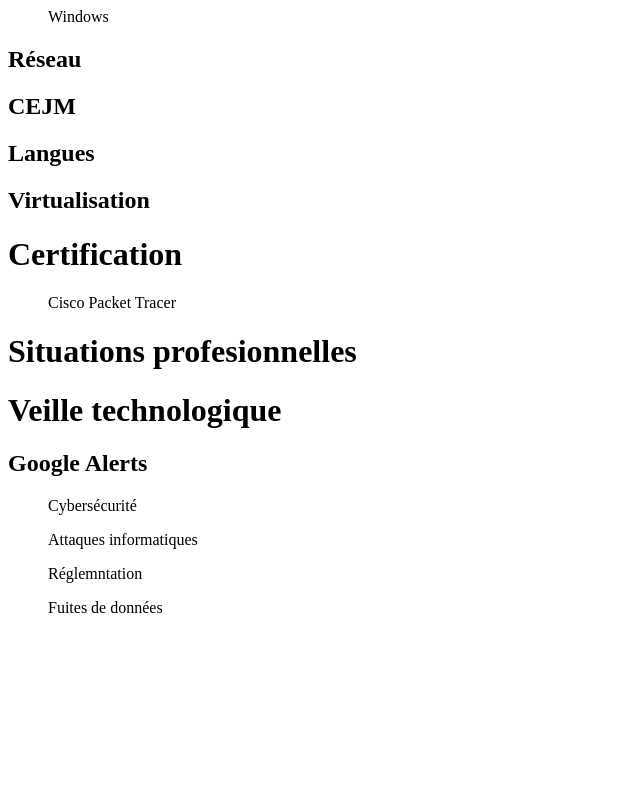
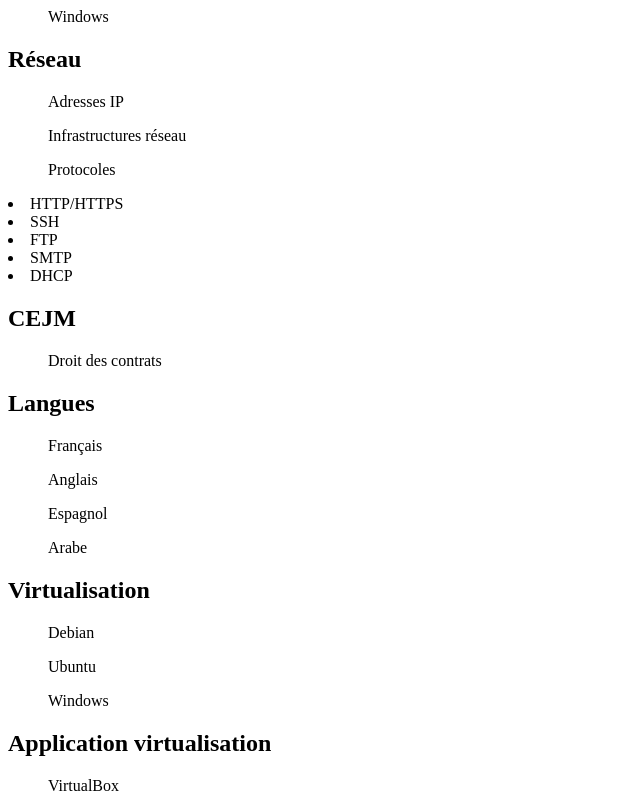
Before and after one commit to Walid984/CV, a plain HTML site: page index.html in a window 1280 px wide. Shown: the part 1180-1980 px from the top of the page, without its empty margins (0-640 px from the left). Before the commit the page ends 1813 px from the top, so only its background shows below. Drawn offline with Linux system fonts and the light colour scheme.

Commit message:
Update index.html

```diff
--- a/index.html
+++ b/index.html
@@ -24,13 +24,33 @@
                 <ul>Windows</ul>
 
         <h2>Réseau</h2>
-        <h2>CEJM</h2>
-        <h2>Langues</h2>
-        <h2>Virtualisation</h2>
+                    <ul>Adresses IP</ul>
+                    <ul>Infrastructures réseau</ul>
+                    <ul>Protocoles</ul>
+                        <li>HTTP/HTTPS</li>
+                            <li>SSH</li>
+                                <li>FTP</li>
+                                    <li>SMTP</li>
+                                        <li>DHCP</li>
+                        <h2>CEJM</h2>
+                            <ul>Droit des contrats</ul>
+                <h2>Langues</h2>
+                        <ul>Français</ul>
+                            <ul>Anglais</ul>
+                                <ul>Espagnol</ul>
+                                    <ul>Arabe</ul>
 
-    <h1>Certification</h1>
+<h2>Virtualisation</h2>
+                <ul>Debian</ul>
+                <ul>Ubuntu</ul>
+                <ul>Windows</ul>
+ <h2>Application virtualisation</h2>
+    <ul>VirtualBox</ul>
+
+<h1>Certification</h1>
         <ul>Cisco Packet Tracer</ul>
-    <h1>Situations profesionnelles</h1>
+
+
     <h1>Veille technologique</h1>
                 <h2>Google Alerts</h2>
                     <ul>Cybersécurité</ul>
```
